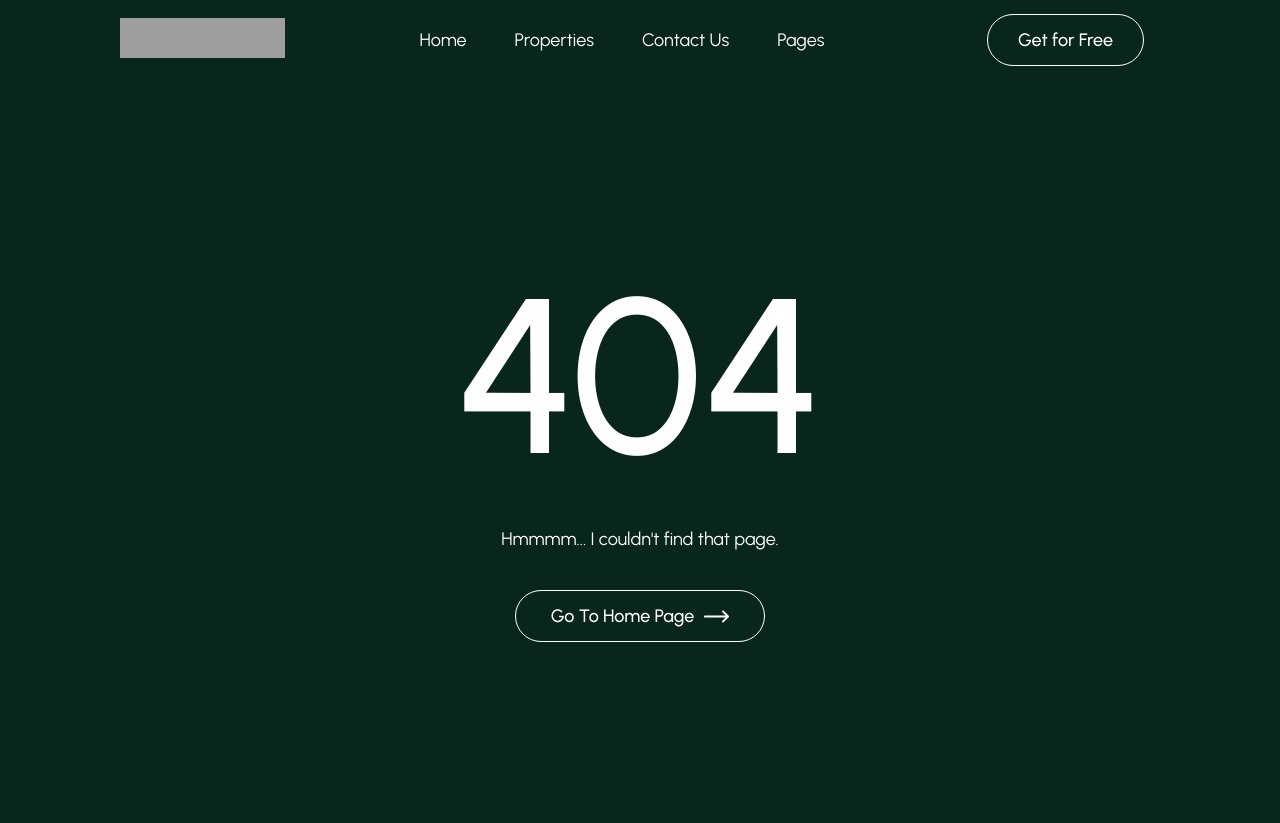
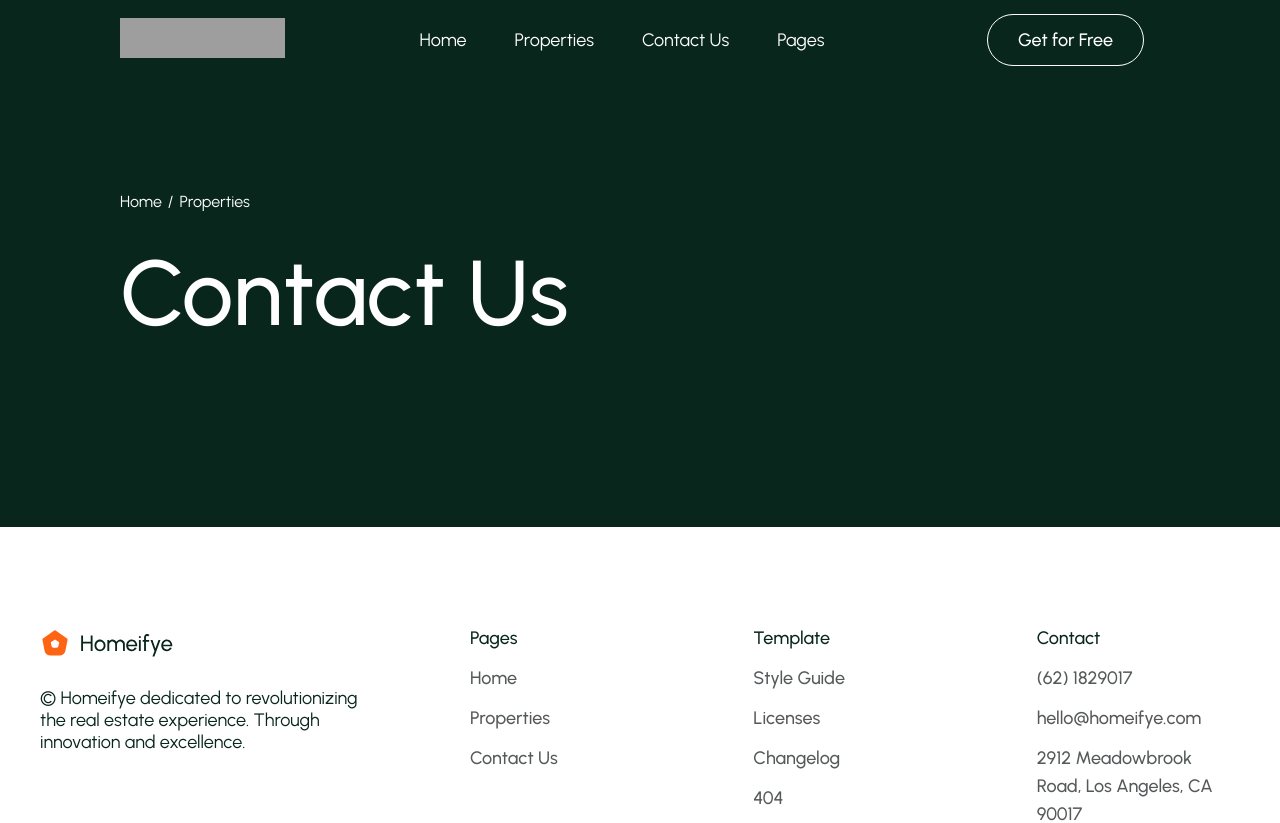
Before and after one commit to osamadweikat/Homeifye, a React (Create React App) app: page /contact in a window 1280 px wide. Before the commit this address had no page. Shown: the top 823 px of the page. Built offline with nearby package versions, Linux system fonts and the light colour scheme; grey boxes are pictures that could not be loaded; some icons are missing.

Commit message:
create contact us page

```diff
--- a/src/App.js
+++ b/src/App.js
@@ -5,6 +5,7 @@ import NotFound from "./pages/not-found/NotFound";
 import MainLayout from "./layouts/MainLayout";
 import PropertiesDetails from "./pages/properties-details/PropertiesDetails";
 import ScrollToTop from "./hooks/ScrollToTop";
+import ContactUs from "./pages/contact-us/ContactUs";
 
 function App() {
   return (
@@ -14,6 +15,7 @@ function App() {
         <Route element={<MainLayout showFooter={true} theme="dark" />}>
           <Route path="/" element={<Home />} />
           <Route path="/properties" element={<Properties />} />
+          <Route path="/contact" element={<ContactUs />} />
         </Route>
         <Route element={<MainLayout showFooter={true} theme="light" />}>
           <Route path="/properties/:id" element={<PropertiesDetails />} />
--- a/src/components/navbar/Navbar.jsx
+++ b/src/components/navbar/Navbar.jsx
@@ -64,7 +64,15 @@ export default function Navbar({
                 </li>
 
                 <li className="navbar-item">
-                  <Link to="/contact">Contact Us</Link>
+                  <Link
+                    to="/contact"
+                    onClick={(e) => {
+                      e.preventDefault();
+                      window.location.href = "/contact";
+                    }}
+                  >
+                    Contact Us
+                  </Link>
                 </li>
               </ul>
               <NavbarDropdown
--- a/src/components/properties-hero-section/PropertiesHeroSection.jsx
+++ b/src/components/properties-hero-section/PropertiesHeroSection.jsx
@@ -3,7 +3,7 @@ import SearchProperty from "../search-property/SearchProperty";
 import { Link, useLocation } from "react-router-dom";
 import useInViewObserver from "../../hooks/useInViewObserver";
 
-export default function PropertiesHeroSection() {
+export default function PropertiesHeroSection({ showSearch = true, customTitle = null }) {
   useInViewObserver(".fade-section, .fade-title", { threshold: 0.3 }, true);
 
   const location = useLocation();
@@ -13,8 +13,8 @@ export default function PropertiesHeroSection() {
   const locationFilter = queryParams.get("location");
   const types = queryParams.get("types");
 
-  let title = search || properties || locationFilter || types || "Properties";
-
+  // ✅ استخدم العنوان المخصص أولاً، وإذا مش موجود نرجع للمنطق القديم
+  const title = customTitle || search || properties || locationFilter || types || "Properties";
 
   return (
     <div className="properties-hero-section">
@@ -38,7 +38,7 @@ export default function PropertiesHeroSection() {
           <h1 className="fade-title">{title}</h1>
         </div>
       </div>
-      <SearchProperty />
+      {showSearch && <SearchProperty />}
     </div>
   );
 }
--- /dev/null
+++ b/src/pages/contact-us/ContactUs.jsx
@@ -0,0 +1,10 @@
+import PropertiesHeroSection from "../../components/properties-hero-section/PropertiesHeroSection"
+
+export default function ContactUs() {
+  return (
+    <div className="contact-us">
+      <PropertiesHeroSection showSearch={false} customTitle="Contact Us" />
+
+    </div>
+  )
+}
```
